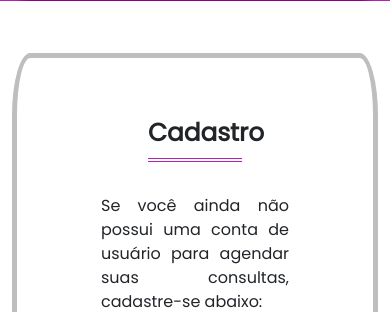
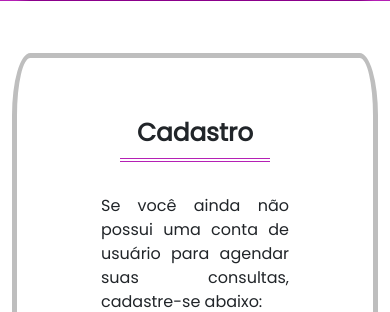
Before and after one commit to ThiPM/qcestetic, a PHP site: page /views/cadastroUsuario.php in a window 390 px wide. Shown: the part 77-389 px from the top of the page. Run offline with PHP 8.4, Linux system fonts and the light colour scheme; some web fonts are replaced.

Commit message:
Front-end do Login atualizado

```diff
--- a/assets/css/cadastro.css
+++ b/assets/css/cadastro.css
@@ -241,10 +241,6 @@ html{
   /* Ajustes (Site rodando no celular) */
   @media screen and (max-width: 767px) {
     .titulos {
-        width: 50%;
+        width: 80%;
     }
-    #img_logo {
-        width: 200px;
-        height: 170px;
-      }
   }
```
